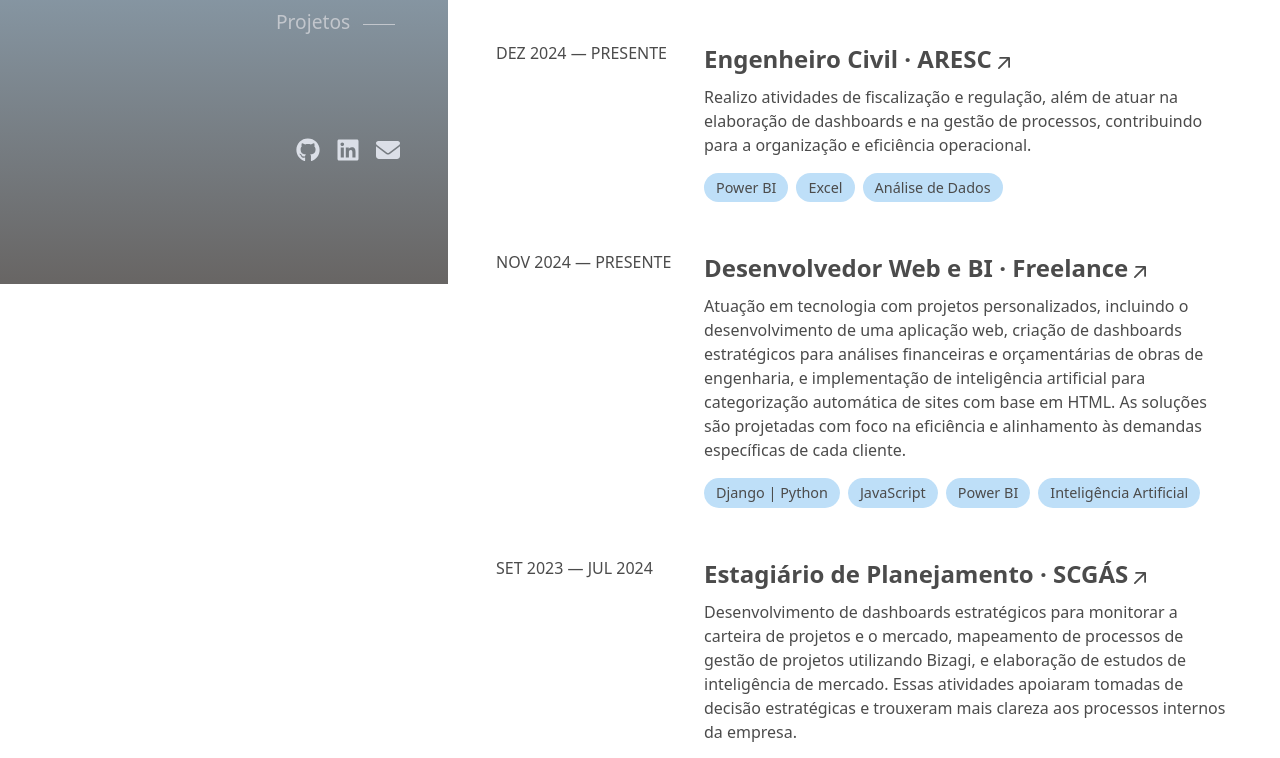
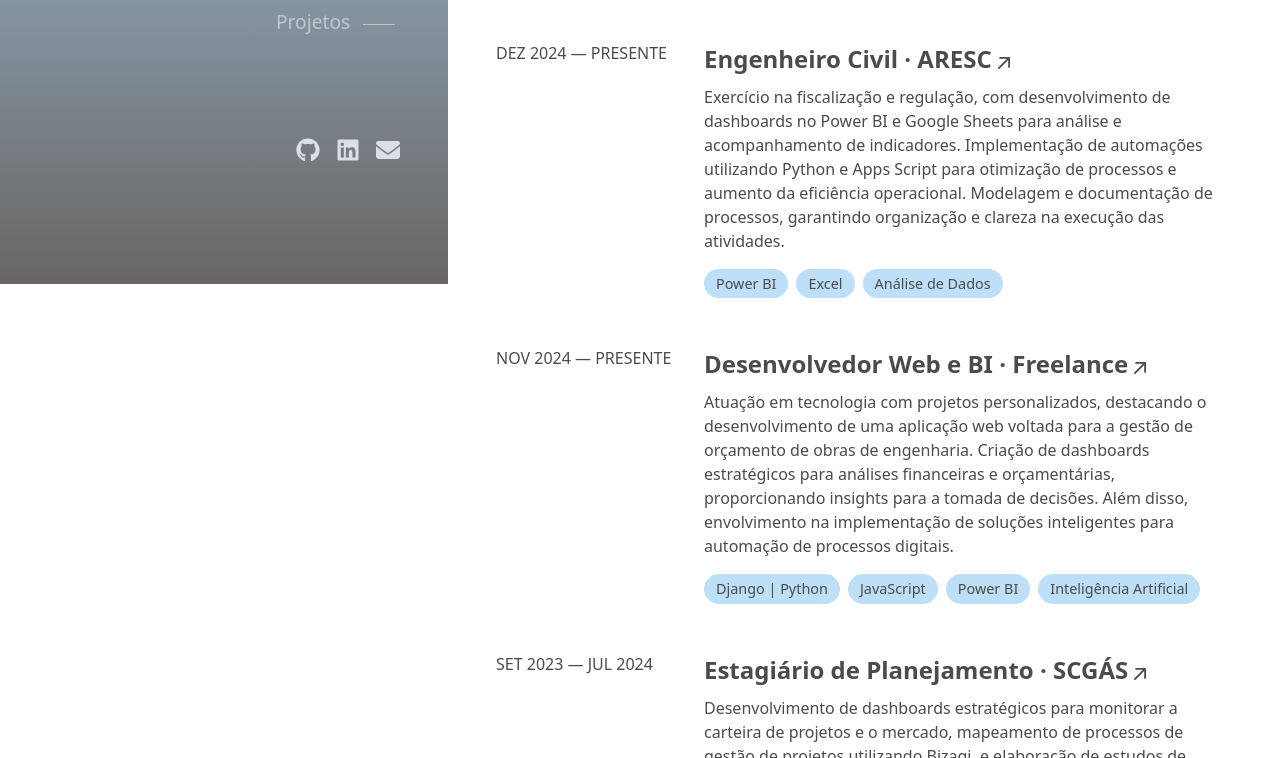
Before and after one commit to lucas-rollin/lucas-rollin.github.io, a plain HTML site: page index.html in a window 1280 px wide. Shown: the part 516-1274 px from the top of the page. Drawn offline with Linux system fonts and the light colour scheme.

Commit message:
Update index.html
Changes concurrent experiences descriptions

```diff
--- a/index.html
+++ b/index.html
@@ -111,8 +111,9 @@
                                 </svg>
                             </span>
                             <p>
-                                Realizo atividades de fiscalização e regulação, além de atuar na elaboração de dashboards e na gestão de processos,
-                                contribuindo para a organização e eficiência operacional.
+                                Exercício na fiscalização e regulação, com desenvolvimento de dashboards no Power BI e Google Sheets para análise e acompanhamento de indicadores.
+                                Implementação de automações utilizando Python e Apps Script para otimização de processos e aumento da eficiência operacional.
+                                Modelagem e documentação de processos, garantindo organização e clareza na execução das atividades.
                             </p>
                             <ul class="competences">
                                 <li>Power BI</li>
@@ -133,9 +134,9 @@
                                 </svg>
                             </span>
                             <p>
-                                Atuação em tecnologia com projetos personalizados, incluindo o desenvolvimento de uma aplicação web, criação de dashboards estratégicos
-                                para análises financeiras e orçamentárias de obras de engenharia, e implementação de inteligência artificial para categorização automática de sites com base em HTML.
-                                As soluções são projetadas com foco na eficiência e alinhamento às demandas específicas de cada cliente.
+                                Atuação em tecnologia com projetos personalizados, destacando o desenvolvimento de uma aplicação web voltada para a gestão de orçamento de obras de engenharia.
+                                Criação de dashboards estratégicos para análises financeiras e orçamentárias, proporcionando insights para a tomada de decisões.
+                                Além disso, envolvimento na implementação de soluções inteligentes para automação de processos digitais.
                             </p>
                             <ul class="competences">
                                 <li>Django | Python</li>
```
